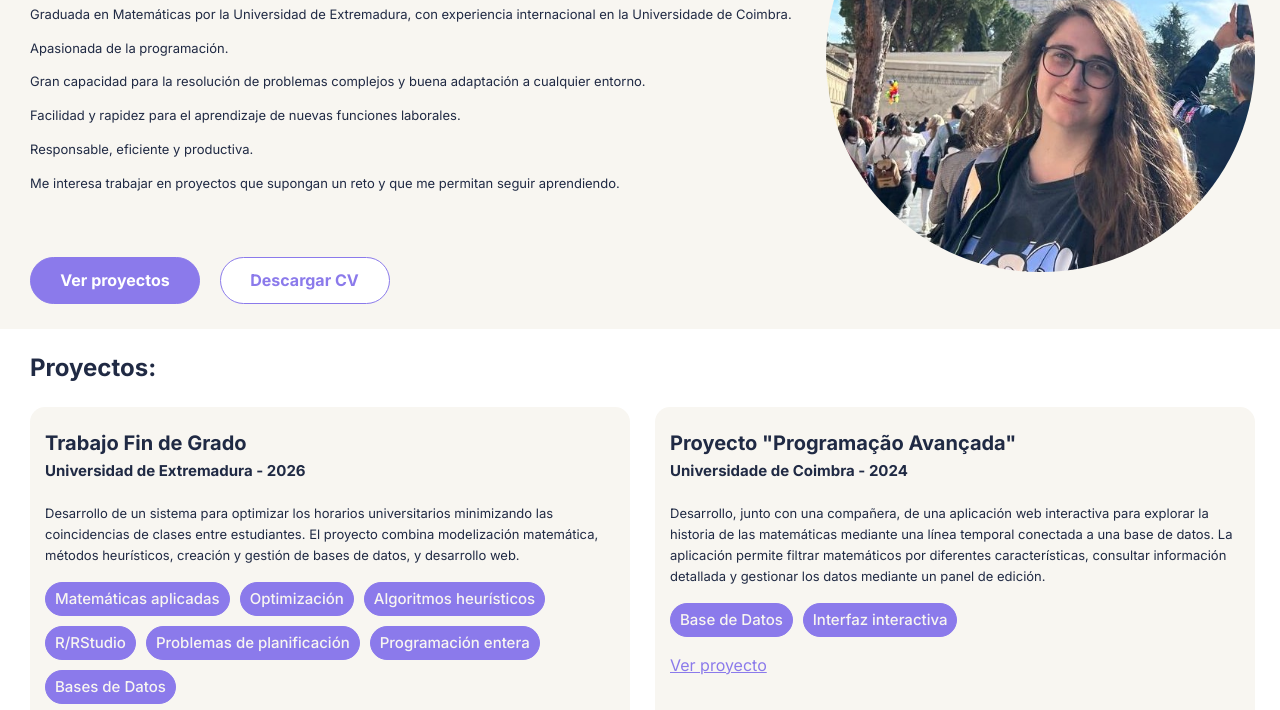
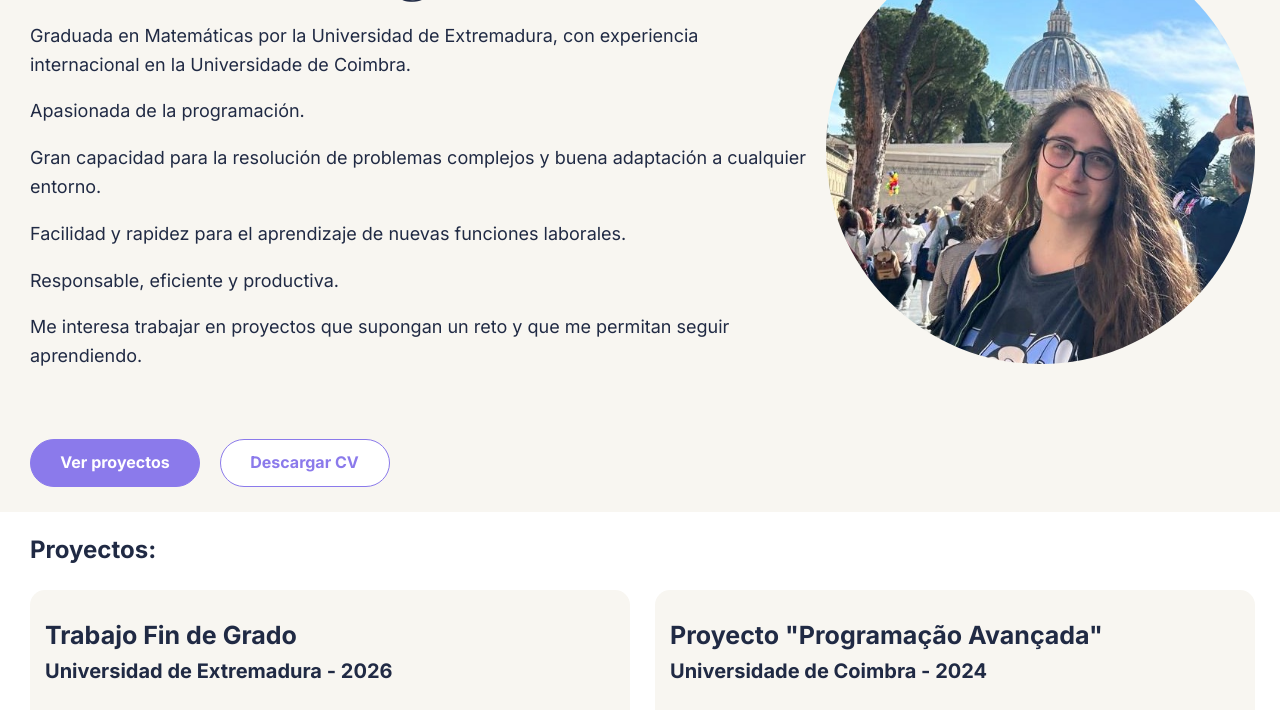
Before and after one commit to lolaguti/lolaguti.github.io, a plain HTML site: page index.html in a window 1280 px wide. Shown: the part 208-918 px from the top of the page. Drawn offline with Linux system fonts and the light colour scheme.

Commit message:
Update index_style.css

```diff
--- a/index_style.css
+++ b/index_style.css
@@ -40,7 +40,7 @@ h2{
 
 h3{
     color: var(--color-texto);
-    font-size: 20px;
+    font-size: 25px;
     font-style: var(--fuente-texto);
     margin-right: 10px;
     margin-bottom: 0px;
@@ -48,7 +48,7 @@ h3{
 
 h4{
     color: var(--color-texto);
-    font-size: 15px;
+    font-size: 20px;
     font-style: var(--fuente-texto);
     margin-right: 10px;
     margin-top: 0px;
@@ -56,7 +56,7 @@ h4{
 
 p{
     color: var(--color-texto);
-    font-size: 13px;
+    font-size: 18px;
     font-style: var(--fuente-texto);
     margin-right: 10px;
 }
```
